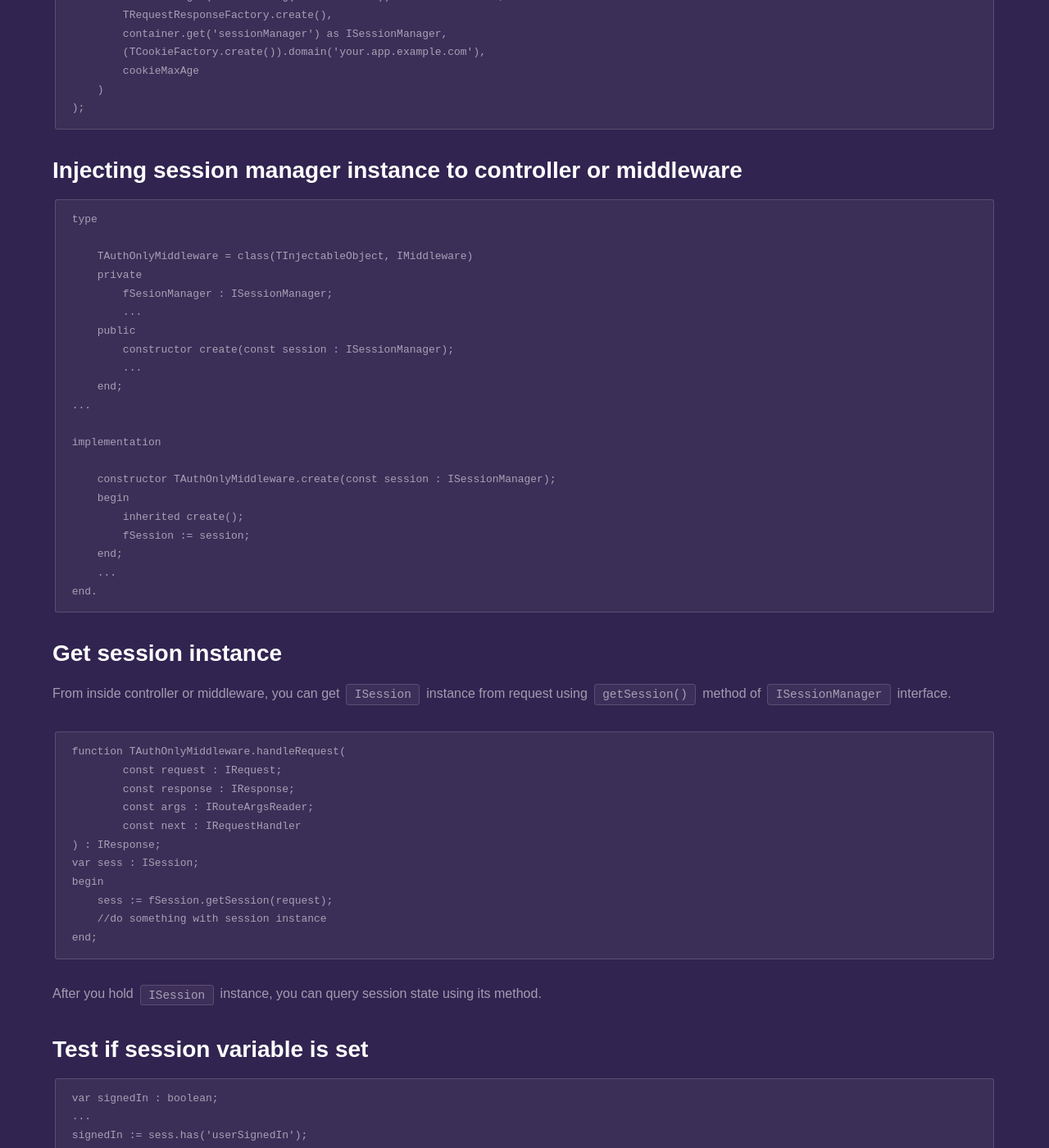
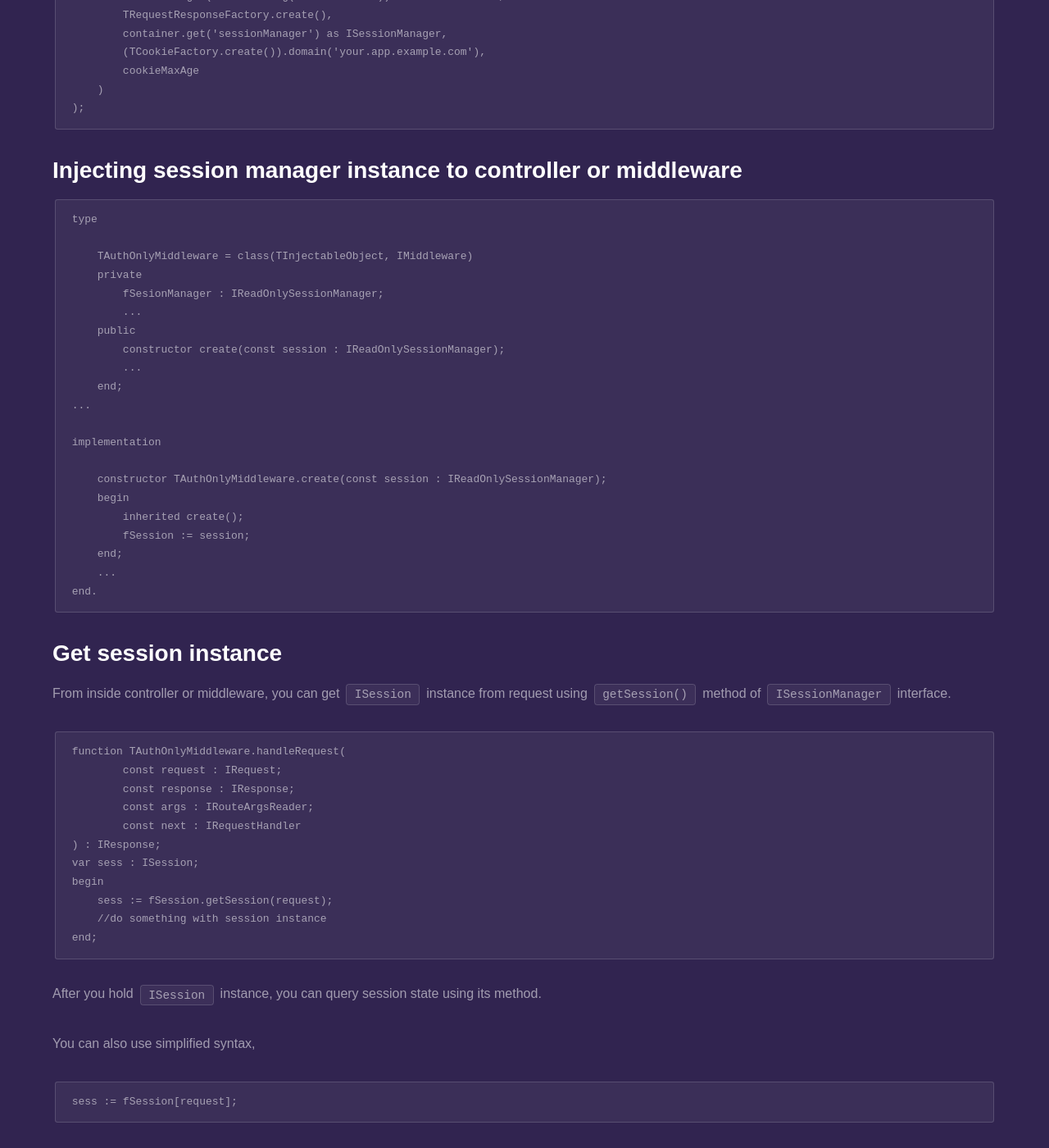
Before and after one commit to fanoframework/fanoframework.github.io, a Jekyll site: the page built from working-with-session/index.md, in a window 1280 px wide and 1400 px high, scrolled down 1713 px. Shown: the whole window at 82% size. Built offline with Jekyll 4.4.1, drawn with Linux system fonts in a browser that asks for light colours; our own code applies the rules of GitHub Pages for plain Markdown files.

Commit message:
add documentation about simplified syntax to get current session

````diff
--- a/working-with-session/index.md
+++ b/working-with-session/index.md
@@ -76,17 +76,17 @@ type
 
     TAuthOnlyMiddleware = class(TInjectableObject, IMiddleware)
     private
-        fSesionManager : ISessionManager;
+        fSesionManager : IReadOnlySessionManager;
         ...
     public
-        constructor create(const session : ISessionManager);
+        constructor create(const session : IReadOnlySessionManager);
         ...
     end;
 ...
 
 implementation
 
-    constructor TAuthOnlyMiddleware.create(const session : ISessionManager);
+    constructor TAuthOnlyMiddleware.create(const session : IReadOnlySessionManager);
     begin
         inherited create();
         fSession := session;
@@ -115,6 +115,11 @@ end;
 
 After you hold `ISession` instance, you can query session state using its method.
 
+You can also use simplified syntax,
+
+```
+sess := fSession[request];
+```
 ## Test if session variable is set
 
 ```
````
